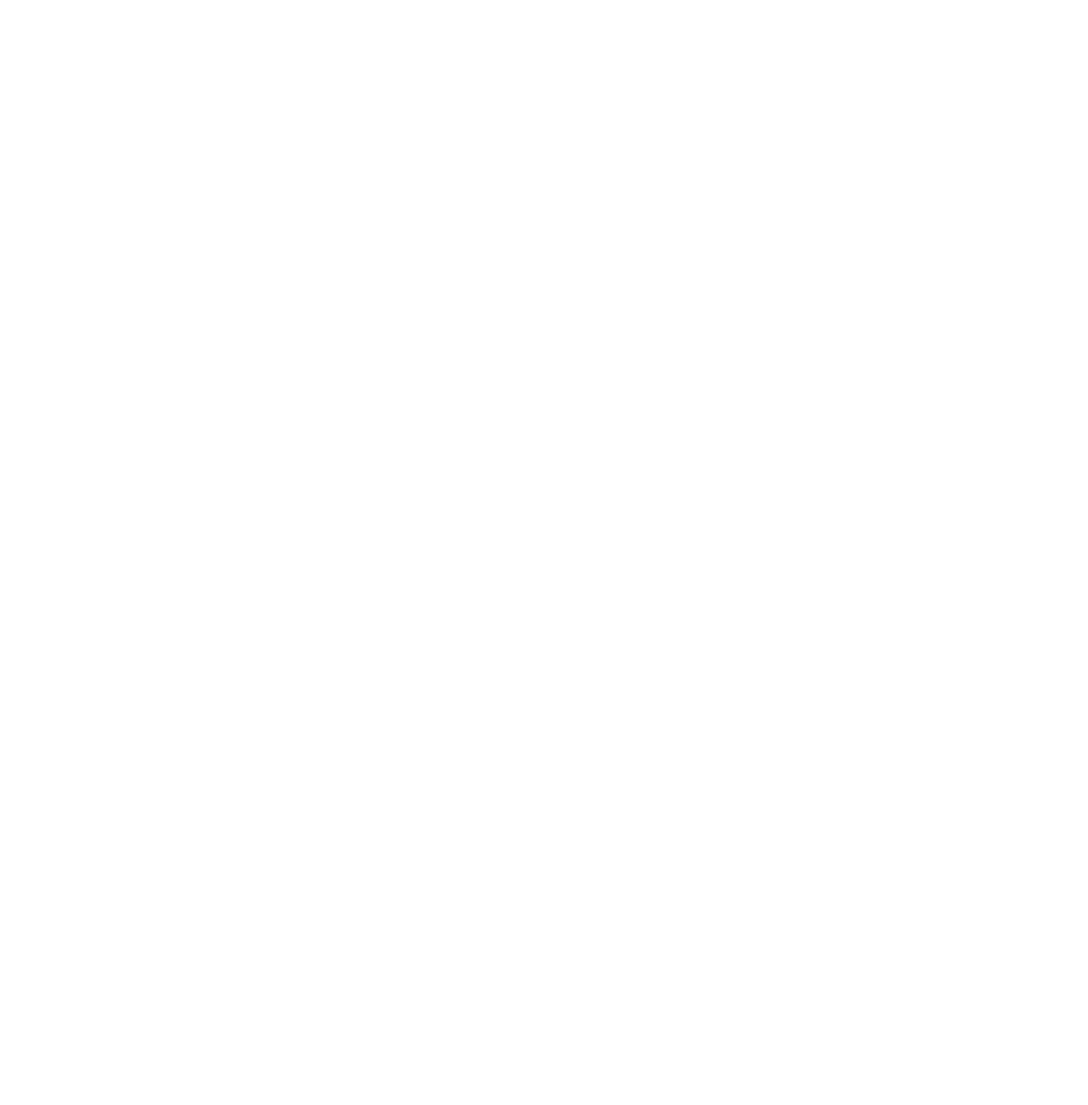
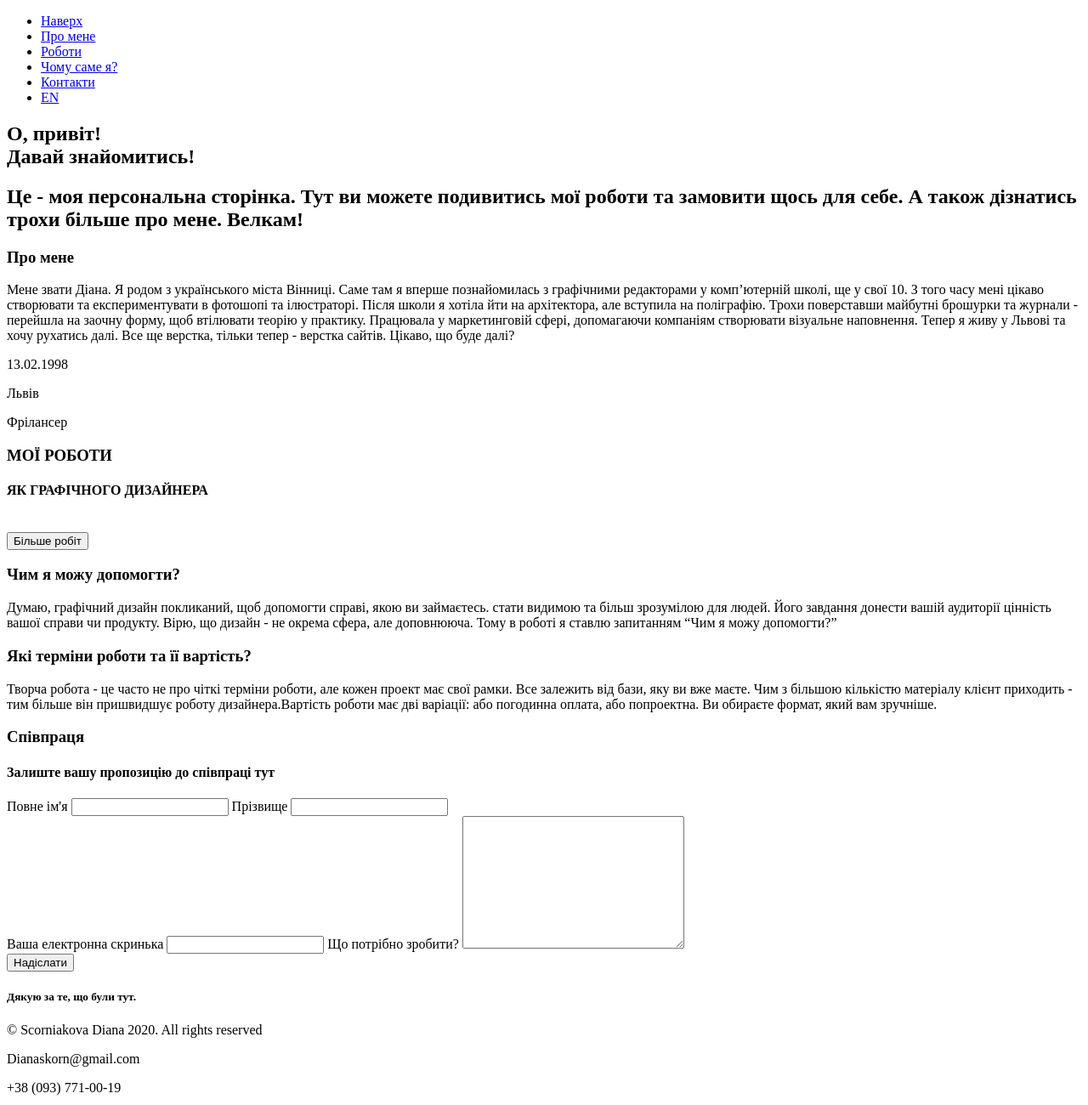
Before and after one commit to electrixky/Diana-porfolio, a plain HTML site: page index.html in a window 1280 px wide. Shown: the whole page at 85% size. Before the commit the page ends 800 px from the top, so only its background shows below. Drawn offline with Linux system fonts and the light colour scheme.

Commit message:
Added html

```diff
--- a/index.html
+++ b/index.html
@@ -1,5 +1,5 @@
 <!DOCTYPE html>
-<html lang="en">
+<html lang="ua">
 <head>
 	<meta charset="UTF-8">
 	<meta http-equiv="X-UA-Compatible" content="IE=edge">
@@ -9,5 +9,111 @@
 </head>
 <body>
 
+	<header class="header">
+		<nav class="nav">
+			<ul class="nav__items">
+				<li class="nav__item"><a href="#home" class="nav__link">Наверх</a></li>
+				<li class="nav__item"><a href="#about" class="nav__link">Про мене</a></li>
+				<li class="nav__item"><a href="#works" class="nav__link">Роботи</a></li>
+				<li class="nav__item"><a href="#whyme" class="nav__link">Чому саме я?</a></li>
+				<li class="nav__item"><a href="#contact" class="nav__link">Контакти</a></li>
+				<li class="nav__item"><a href="#" class="nav__link">EN</a></li>
+			</ul>
+		</nav>
+	</header>
+
+	<section class="home"id="home">
+		<h1 class="home__title">О, привіт! <br> Давай знайомитись!</h1>
+		<h2 class="home__subtitle">Це - моя персональна сторінка. Тут ви можете подивитись мої роботи та замовити щось для себе. А також дізнатись трохи більше про мене. Велкам!</h2>
+	</section>
+
+	<section class="about" id="about">
+		<h3 class="title">Про мене</h3>
+		<p class="about__decription">Мене звати Діана. Я родом з українського міста Вінниці. Саме там я вперше познайомилась з графічними редакторами у комп’ютерній школі, ще у свої 10. З того часу мені цікаво створювати та експериментувати в фотошопі та ілюстраторі. Після школи я хотіла йти на архітектора, але вступила на поліграфію. Трохи поверставши майбутні брошурки та журнали - перейшла на заочну форму, щоб втілювати теорію у практику. Працювала у маркетинговій сфері, допомагаючи компаніям створювати візуальне наповнення.
+			Тепер я живу у Львові та хочу рухатись далі. Все ще верстка,  тільки тепер - верстка сайтів. Цікаво, що буде далі?</p>
+		<div class="about__icons">
+			<div>
+				<i></i>
+				<p>13.02.1998</p>
+			</div>
+			<div>
+				<i></i>
+				<p>Львів</p>
+			</div>
+			<div>
+				<i></i>
+				<p>Фрілансер</p>
+			</div>
+			<i></i>
+			<i></i>
+			<i></i>
+		</div>
+	</section>
+
+	<section class="works" id="works">
+		<h3 class="title">МОЇ РОБОТИ</h3>
+		<h4 class="subtitle">ЯК ГРАФІЧНОГО ДИЗАЙНЕРА</h4>
+		<div class="works__images">
+			<img src="" alt="" class="works__image">
+			<img src="" alt="" class="works__image">
+			<img src="" alt="" class="works__image">
+			<img src="" alt="" class="works__image">
+			<img src="" alt="" class="works__image">
+			<img src="" alt="" class="works__image">
+		</div>
+		<button class="works__button">Більше робіт</button>
+	</section>
+
+	<section class="whyme" id="whyme">
+		<div>
+			<h3 class="title">Чим я можу допомогти?</h3>
+			<p>Думаю, графічний дизайн покликаний,  щоб допомогти справі, якою ви займаєтесь. стати видимою та більш зрозумілою для людей. Його завдання донести вашій аудиторії цінність вашої справи чи продукту. Вірю, що дизайн - не окрема сфера, але доповнююча. Тому в роботі я ставлю запитанням “Чим я можу допомогти?”</p>
+		</div>
+		<div>
+			<h3 class="title">Які терміни роботи
+				та її вартість?</h3>
+			<p>Творча робота - це часто не про чіткі терміни роботи, але кожен проект має свої рамки. Все залежить від бази, яку ви вже маєте. Чим з більшою кількістю матеріалу клієнт приходить - тим більше він пришвидшує роботу дизайнера.Вартість роботи має дві варіації: або погодинна оплата, або попроектна. Ви обираєте формат, який вам зручніше. </p>
+		</div>
+		<div class="slider">
+
+		</div>
+	</section>
+
+	<section class="contact" id="contact">
+		<h3 class="title">Співпраця</h3>
+		<h4 class="subtitle">Залиште вашу пропозицію до співпраці тут</h4>
+		<form action="" class="contact__form">
+			<div>
+				<div>
+					<label for="name"> Повне ім'я
+						<input type="text">
+					</label>
+					<label for="surname"> Прізвище
+						<input type="text">
+					</label>
+				</div>
+				<label for="email"> Ваша електронна скринька
+					<input type="email">
+				</label>
+				<label for=""> Що потрібно зробити?
+					<textarea name="comment" id="" cols="30" rows="10"></textarea>
+				</label>
+			</div>
+			<button type="submit">Надіслати</button>
+		</form>
+	</section>
+
+	<footer class="footer">
+		<div>
+			<h5 class="subtitle">Дякую за те, що були тут.</h5>
+			<p>&copy; Scorniakova Diana 2020. All rights reserved</p>
+		</div>
+		<p class="email">Dianaskorn@gmail.com</p>
+		<p class="phone-number">+38 (093) 771-00-19</p>
+		<div class="social">
+			<i></i><i></i><i></i>
+		</div>
+	</footer>
+
 </body>
 </html>
```
